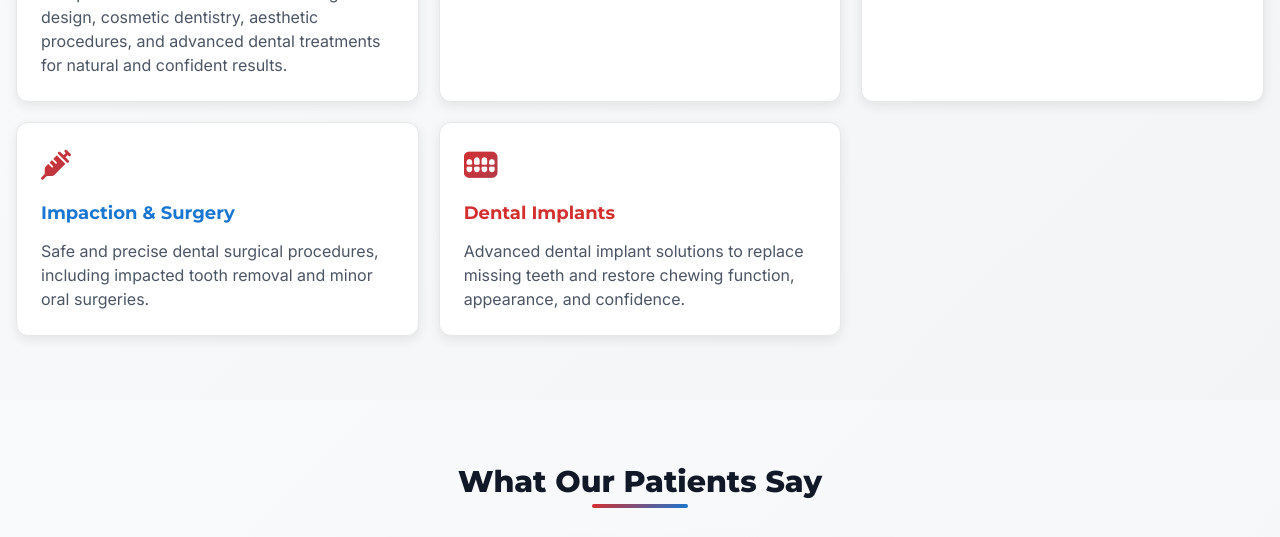
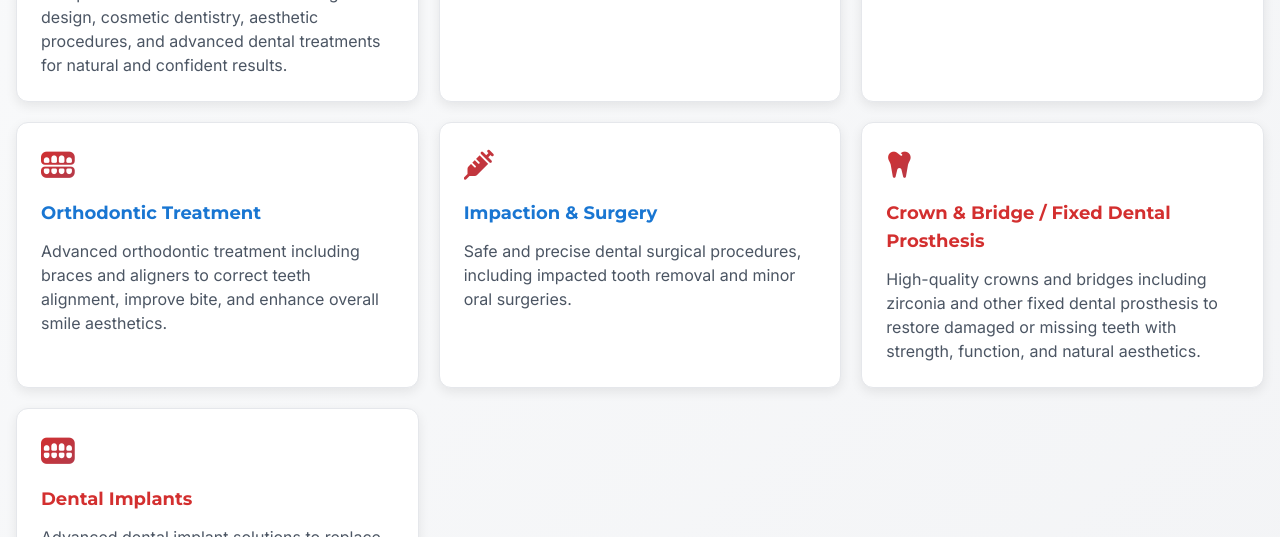
Before and after one commit to itwebtechinfo/mr_dental_clinic, a plain HTML site: page index.html in a window 1280 px wide. Shown: the part 5236-5773 px from the top of the page. Drawn offline with nearby package versions, Linux system fonts and the light colour scheme.

Commit message:
add services

```diff
--- a/index.html
+++ b/index.html
@@ -1935,6 +1935,24 @@
               and friendly environment.
             </p>
           </div>
+<!-- Orthodontic Treatment -->
+<div
+  class="service-card bg-white p-6 rounded-xl shadow-custom transition-all duration-300 hover:-translate-y-2 hover:shadow-custom-lg border border-grey-200 hover:border-primary-blue/30 scroll-scale-in stagger-delay-6"
+>
+  <div
+    class="service-icon text-3xl mb-4 bg-gradient-red-blue bg-clip-text text-transparent"
+  >
+    <i class="fas fa-teeth-open"></i>
+  </div>
+  <h4
+    class="text-primary-blue font-montserrat font-bold text-lg mb-3"
+  >
+    Orthodontic Treatment
+  </h4>
+  <p class="text-grey-600">
+    Advanced orthodontic treatment including braces and aligners to correct teeth alignment, improve bite, and enhance overall smile aesthetics.
+  </p>
+</div>
 
           <!-- Impaction & Surgery -->
           <div
@@ -1953,6 +1971,22 @@
             <p class="text-grey-600">
               Safe and precise dental surgical procedures, including impacted
               tooth removal and minor oral surgeries.
+            </p>
+          </div>
+          <!-- Crown & Bridge / Fixed Dental Prosthesis -->
+<div
+  class="service-card bg-white p-6 rounded-xl shadow-custom transition-all duration-300 hover:-translate-y-2 hover:shadow-custom-lg border border-grey-200 hover:border-primary-red/30 scroll-scale-in stagger-delay-7"
+>
+  <div
+    class="service-icon text-3xl mb-4 bg-gradient-red-blue bg-clip-text text-transparent"
+  >
+    <i class="fas fa-tooth"></i>
+  </div>
+  <h4 class="text-primary-red font-montserrat font-bold text-lg mb-3">
+    Crown & Bridge / Fixed Dental Prosthesis
+  </h4>
+  <p class="text-grey-600">
+    High-quality crowns and bridges including zirconia and other fixed dental prosthesis to restore damaged or missing teeth with strength, function, and natural aesthetics.
   </p>
 </div>
 
@@ -2979,40 +3013,59 @@
     class="block text-grey-300 mb-3 hover:text-accent-gold hover:pl-2 transition-all flex items-start gap-2"
   >
     <i class="fas fa-smile text-sm mt-1"></i>
-              Smile Design / Smile Makeover / Aesthetics & Advanced Dental
-              Treatment
+    Smile Design / Smile Makeover / Aesthetics & Advanced Dental Treatment
   </a>
 
   <a
     href="#services"
     class="block text-grey-300 mb-3 hover:text-accent-gold hover:pl-2 transition-all flex items-center gap-2"
   >
-              <i class="fas fa-tooth text-sm"></i> Endodontic (Root Canal)
-              Treatment
+    <i class="fas fa-tooth text-sm"></i>
+    Endodontic (Root Canal) Treatment
   </a>
 
   <a
     href="#services"
     class="block text-grey-300 mb-3 hover:text-accent-gold hover:pl-2 transition-all flex items-center gap-2"
   >
-              <i class="fas fa-baby text-sm"></i> Pediatric (Child) Dentistry
+    <i class="fas fa-baby text-sm"></i>
+    Pediatric (Child) Dentistry
   </a>
 
   <a
     href="#services"
     class="block text-grey-300 mb-3 hover:text-accent-gold hover:pl-2 transition-all flex items-center gap-2"
   >
-              <i class="fas fa-syringe text-sm"></i> Impaction & Dental Surgery
+    <i class="fas fa-syringe text-sm"></i>
+    Impaction & Dental Surgery
   </a>
 
   <a
     href="#services"
     class="block text-grey-300 mb-3 hover:text-accent-gold hover:pl-2 transition-all flex items-center gap-2"
   >
-              <i class="fas fa-teeth text-sm"></i> Dental Implants
-            </a>
-          </div>
-
+    <i class="fas fa-teeth text-sm"></i>
+    Dental Implants
+  </a>
+
+  <!-- NEW: Orthodontic -->
+  <a
+    href="#services"
+    class="block text-grey-300 mb-3 hover:text-accent-gold hover:pl-2 transition-all flex items-center gap-2"
+  >
+    <i class="fas fa-teeth-open text-sm"></i>
+    Orthodontic Treatment (Braces & Aligners)
+  </a>
+
+  <!-- NEW: Crown & Bridge -->
+  <a
+    href="#services"
+    class="block text-grey-300 mb-3 hover:text-accent-gold hover:pl-2 transition-all flex items-center gap-2"
+  >
+    <i class="fas fa-tooth text-sm"></i>
+    Crown & Bridge / Fixed Dental Prosthesis
+  </a>
+</div>
           <!-- CONTACT INFO -->
           <div class="footer-links">
             <h4
```
Lines whose indentation alone changed are shown as unchanged.
